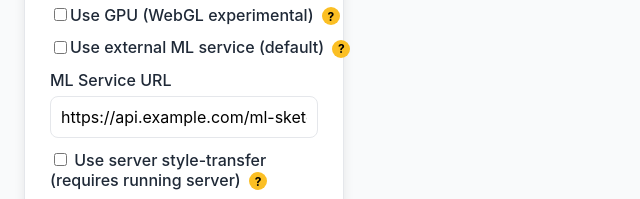
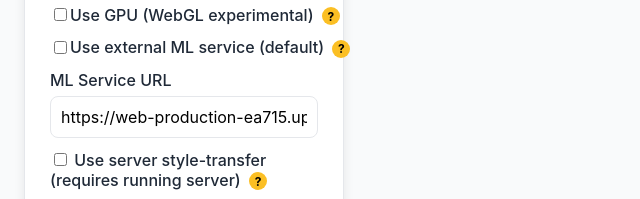
Before and after one commit to aalorro/sketch, a plain HTML site: page index.html in a window 1280 px wide. Shown: the part 2196-2395 px from the top of the page, 0-640 px from the left. Drawn offline with Linux system fonts and the light colour scheme.

Commit message:
update ML endpoint

```diff
--- a/index.html
+++ b/index.html
@@ -247,7 +247,7 @@
       <label style="white-space: nowrap; display: inline-flex; align-items: center;"><input id="useWebGL" type="checkbox"> <span style="white-space: nowrap;">Use GPU (WebGL experimental) <button type="button" class="info-btn" data-modal="modal-gpu">?</button></span></label>
       <small id="webglStatus" style="display:none;color:green">✓ GPU accelerated</small>
       <label style="white-space: nowrap; display: inline-flex; align-items: center;"><input id="useML" type="checkbox"> <span style="white-space: nowrap;">Use external ML service (default) <button type="button" class="info-btn" data-modal="modal-mlservice">?</button></span></label>
-      <label>ML Service URL <input id="mlUrl" type="text" value="https://api.example.com/ml-sketch" placeholder="https://your-custom-ml-service.com/api"></label>
+      <label>ML Service URL <input id="mlUrl" type="text" value="https://web-production-ea715.up.railway.app/api/sketch" placeholder="https://your-custom-ml-service.com/api"></label>
       <label><input id="useServer" type="checkbox"> Use server style-transfer (requires running server) <button type="button" class="info-btn" data-modal="modal-server">?</button></label>
       <label>Server API URL <input id="serverUrl" type="text" value="http://localhost:5001/api/style-transfer-advanced" placeholder="https://example.com/api/style-transfer"></label>
 
```
